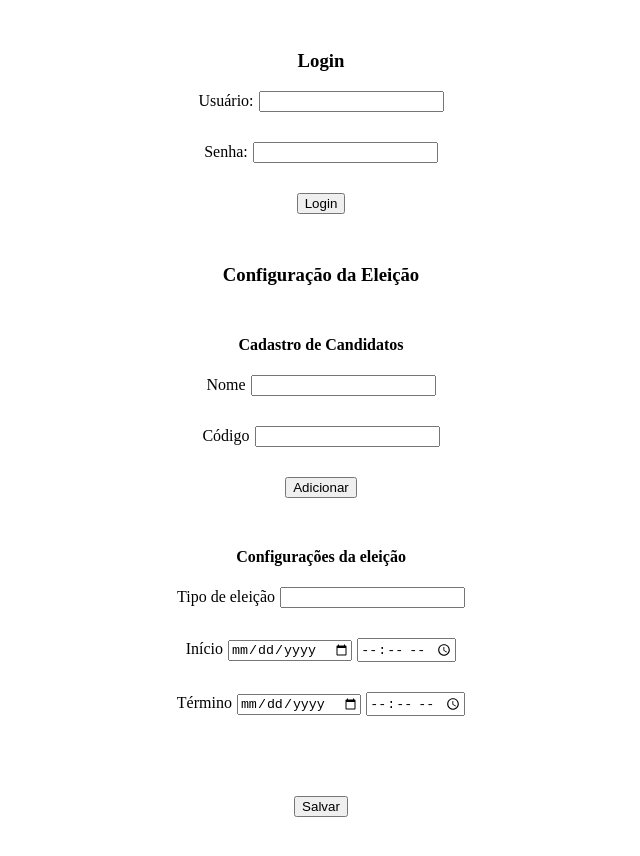
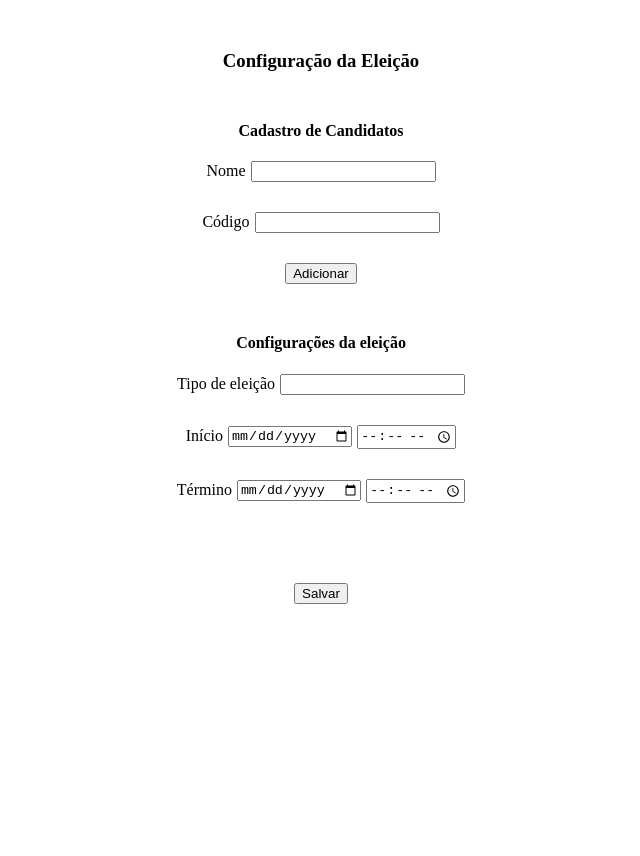
Before and after one commit to jcvernetti/urna-front, an Angular app: page /admin in a window 1280 px wide. Shown: the top 856 px of the page, without its empty margins (319-959 px from the left). After the commit the page ends 800 px from the top, so only its background shows below. Built offline with nearby package versions, Linux system fonts and the light colour scheme.

Commit message:
Criado app-routing.module

```diff
--- a/src/app/admin/admin.component.html
+++ b/src/app/admin/admin.component.html
@@ -37,8 +37,6 @@
     <label for="idDtFim">Término</label>
     <input type="date" id="idDtFim">
     <input type="time" id="idTimeFim">
-    <br>
-
   </div>
 
   <div>
--- a/src/app/app.component.html
+++ b/src/app/app.component.html
@@ -1,3 +1 @@
-<app-login></app-login>
-
-<app-admin></app-admin>
+<router-outlet></router-outlet>
--- a/src/app/app.module.ts
+++ b/src/app/app.module.ts
@@ -1,3 +1,4 @@
+import { AppRoutingModule } from './app-routing.module';
 import { NgModule } from '@angular/core';
 import { BrowserModule } from '@angular/platform-browser';
 
@@ -12,7 +13,8 @@ import { AdminComponent } from './admin/admin.component';
       AdminComponent
    ],
   imports: [
-    BrowserModule
+    BrowserModule,
+    AppRoutingModule
   ],
   providers: [],
   bootstrap: [AppComponent]
```
Also changed, not shown: src/app/app-routing.module.ts (added, +21 -0 lines).
